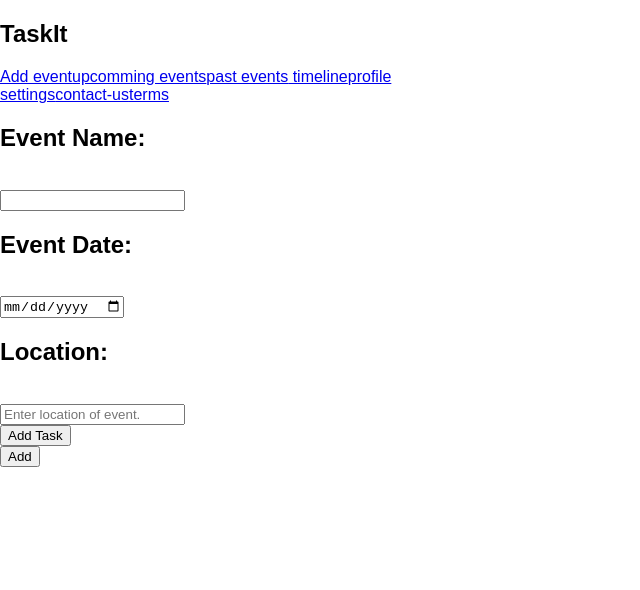
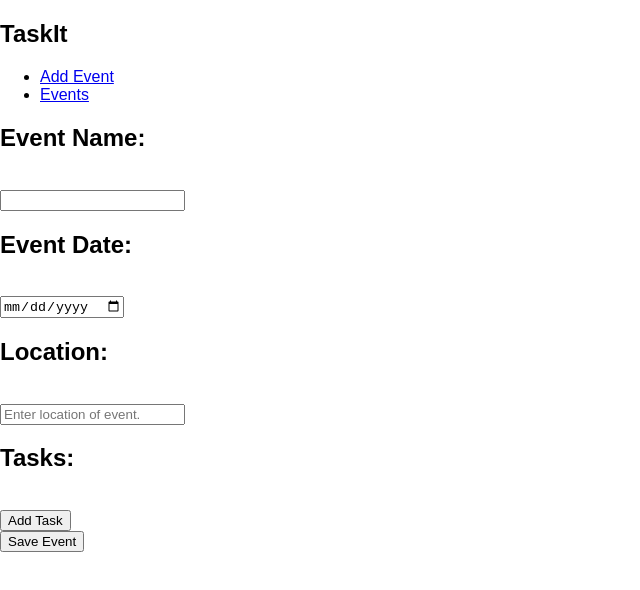
Before and after one commit to jugglingrose/Taskit, a React (Create React App) app: page /createevent in a window 1280 px wide. Shown: the top 590 px of the page, without its empty margins (0-640 px from the left). Built offline with nearby package versions, Linux system fonts and the light colour scheme.

Commit message:
creating a new event functionality is complete

```diff
--- a/src/App.js
+++ b/src/App.js
@@ -57,9 +57,9 @@ class App extends React.Component {
       cur_event: {
         id: "",
         name: "",
-        data: "",
+        date: "",
         location: "",
-        tasks: [""],
+        tasks: [],
        },
       cur_task:{ },
     }
@@ -68,7 +68,7 @@ class App extends React.Component {
   addEvent = () => {
     console.log("add new event called");
     const cur_event = {...this.state.cur_event};
-    const events = {...this.state.events};
+    const events = [...this.state.events];
     console.log(events);
     console.log(cur_event);
     events.push(cur_event);
@@ -177,7 +177,7 @@ class App extends React.Component {
         <Switch>
           <Route exact path = "/" render={(props) => (<EventList {...props} events={this.state.events} /> )} />
           <Route exact path = "/event/:id" render={(props) => (<TaskListOrganizer {...props} events={this.state.events} cur_event={this.state.cur_event} delete={this.delete} loadCurEvent={this.loadCurEvent} />)} />
-          <Route exact path = "/createevent" render={(props) => (<CreateEvent {...props} addEvent={this.addEvent} cur_event={this.cur_event} eventChange={this.eventChange} />)}/>)} />
+          <Route exact path = "/createevent" render={(props) => (<CreateEvent {...props} addEvent={this.addEvent} cur_event={this.state.cur_event} eventChange={this.eventChange} />)}/>)} />
           <Route exact path = "/add" render={(props) => (<Task {...props} arrayChange={this.arrayChange} taskChange={this.taskChange} cur_task={this.state.cur_task}
           updateTask={this.updateTask} appendInput={this.appendInput} addTask={this.addTask} createBlank={this.createBlank} loadRecipe={this.loadRecipe} />)} />
           <Route exact path = "/edit/:id" render={(props) => (<Task {...props} loadCurTask={this.loadCurTask} arrayChange={this.arrayChange} taskChange={this.taskChange} cur_task={this.state.cur_task}
--- a/src/components/CreateEvent.js
+++ b/src/components/CreateEvent.js
@@ -1,10 +1,13 @@
 import React from 'react';
 import { Link } from 'react-router-dom';
+import IndividualTask from './IndividualTask';
 
 
  class CreateEvent extends React.Component {
 
         render(){
+            console.log("current event" , this.props.cur_event);
+            const tasks = this.props.cur_event.tasks;
           return(
             <div className="content-window">
               <div className="add-event">
@@ -12,29 +15,44 @@ import { Link } from 'react-router-dom';
                   <div className="input">
                       <h2>Event Name:</h2>
                       <br />
-                      <input name="event_name" type="Name" onChange={this.props.eventChange("name")} />
+                      <input value={this.props.cur_event.name} name="event_name" type="Name" onChange={this.props.eventChange("name")} />
                    </div>
 
                   <div className="input">
                       <h2 className="yourMom">Event Date:</h2>
                       <br />
-                      <input name="date" placeholder="mm/dd/yy" type="date" onChange={this.props.eventChange("date")} />
+                      <input value={this.props.cur_event.date} name="date" placeholder="mm/dd/yy" type="date" onChange={this.props.eventChange("date")} />
                   </div>
 
                   <div className="input">
                       <h2 className="yourMom">Location:</h2>
                       <br />
-                      <input name="location" placeholder="Enter location of event." onChange={this.props.eventChange("location")} />
+                      <input value={this.props.cur_event.location} name="location" placeholder="Enter location of event." onChange={this.props.eventChange("location")} />
+                  </div>
+                  <div className="input">
+                    <h2 className="yourMom">Tasks:</h2>
+                      <br />
+
+                  {
+                      tasks.map((task, idx) =>
+                          <IndividualTask idx={idx} key={idx} details={this.props.cur_event.tasks[idx]} />
+                      )
+                  }
+
+                  <button onClick={() => this.props.history.push("/add")} >Add Task </button>
+                  </div>
+                  <div>
+                  { this.props.match.params.id ?
+                 (<button>Edit</button>)
+                 : (<button onClick={() => { this.props.addEvent() ; this.props.history.push("/"); }}>Save Event</button>)
+              }
                   </div>
 
-                  <button onClick={() => this.props.history.push("/add")} >Add Task </button>
+
 
 
               </div>
-              { this.props.match.params.id ?
-                 (<button>Edit</button>)
-                 : (<button onClick={() => this.props.addEvent()}>Add</button>)
-              }
+
 
         </div>
 
--- a/src/components/EventList.js
+++ b/src/components/EventList.js
@@ -7,7 +7,7 @@ class EventList extends React.Component {
     var events = this.props.events;
     return(
       <div>
-        <h1>Events</h1>
+        <h1>Organization Name</h1>
         <h2>Event List</h2>
         {/* We use .map() to render an IndividualEvent Component for each of the events.  Events are stored
         inside our events state, which resides in App.js */}
--- a/src/components/Sidebar.js
+++ b/src/components/Sidebar.js
@@ -1,4 +1,5 @@
 import React from 'react';
+import { Link } from 'react-router-dom';
 
 class Sidebar extends React.Component{
   render(){
@@ -6,16 +7,25 @@ class Sidebar extends React.Component{
       <div className="container">
         <div className="side-bar-left">
             <div className="side-bar-left-top">
-                <a href="#" className="add-event">Add event</a>
+              <ul>
+                <li>
+                  <Link to="/createevent">Add Event</Link>
+                </li>
+                <li>
+                  <Link to="/">Events</Link>
+                </li>
+              </ul>
+
+                {/*<a href="#" className="event">Events</a>
                 <a href="#" className="upcomming">upcomming events</a>
                 <a href="#" className="past">past events</a>
                 <a href="#" className="timline"> timeline</a>
-                <a href="#" className="profile">profile</a>
+    <a href="#" className="profile">profile</a>
             </div>
             <div className="side-bar-left-bottom">
                 <a href="#" className="seetings">settings</a>
                 <a href="#" className="contact">contact-us</a>
-                <a href="#" className="terms">terms</a>
+    <a href="#" className="terms">terms</a>  */}
             </div>
         </div>
       <div className="content-window">
--- a/src/components/Task.js
+++ b/src/components/Task.js
@@ -38,8 +38,8 @@ class Task extends React.Component {
       else{
         console.log("task is calling update task");
         this.props.updateTask(id, () => {
-
         });
+        this.props.history.goBack();
       }
     }
 
```
